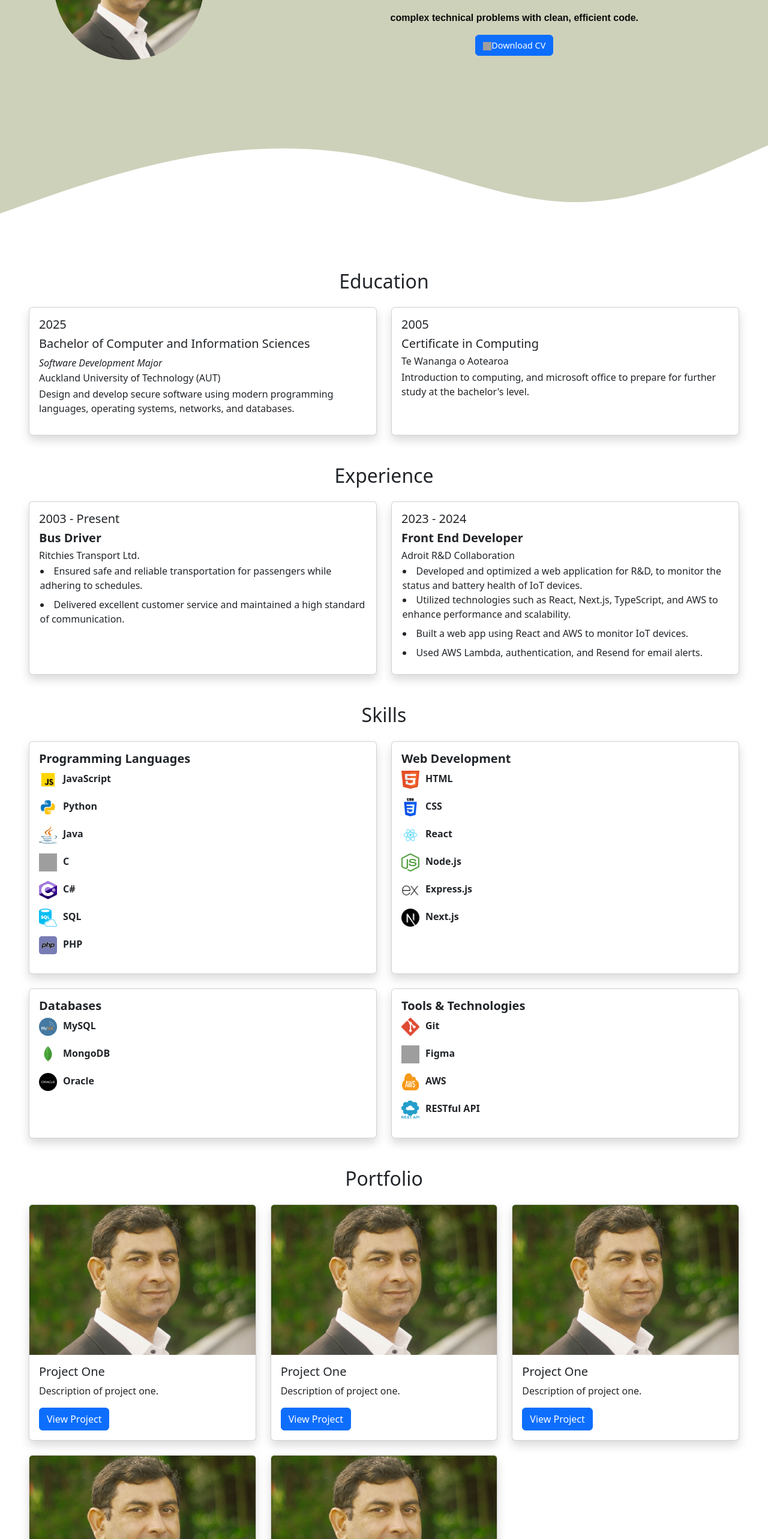
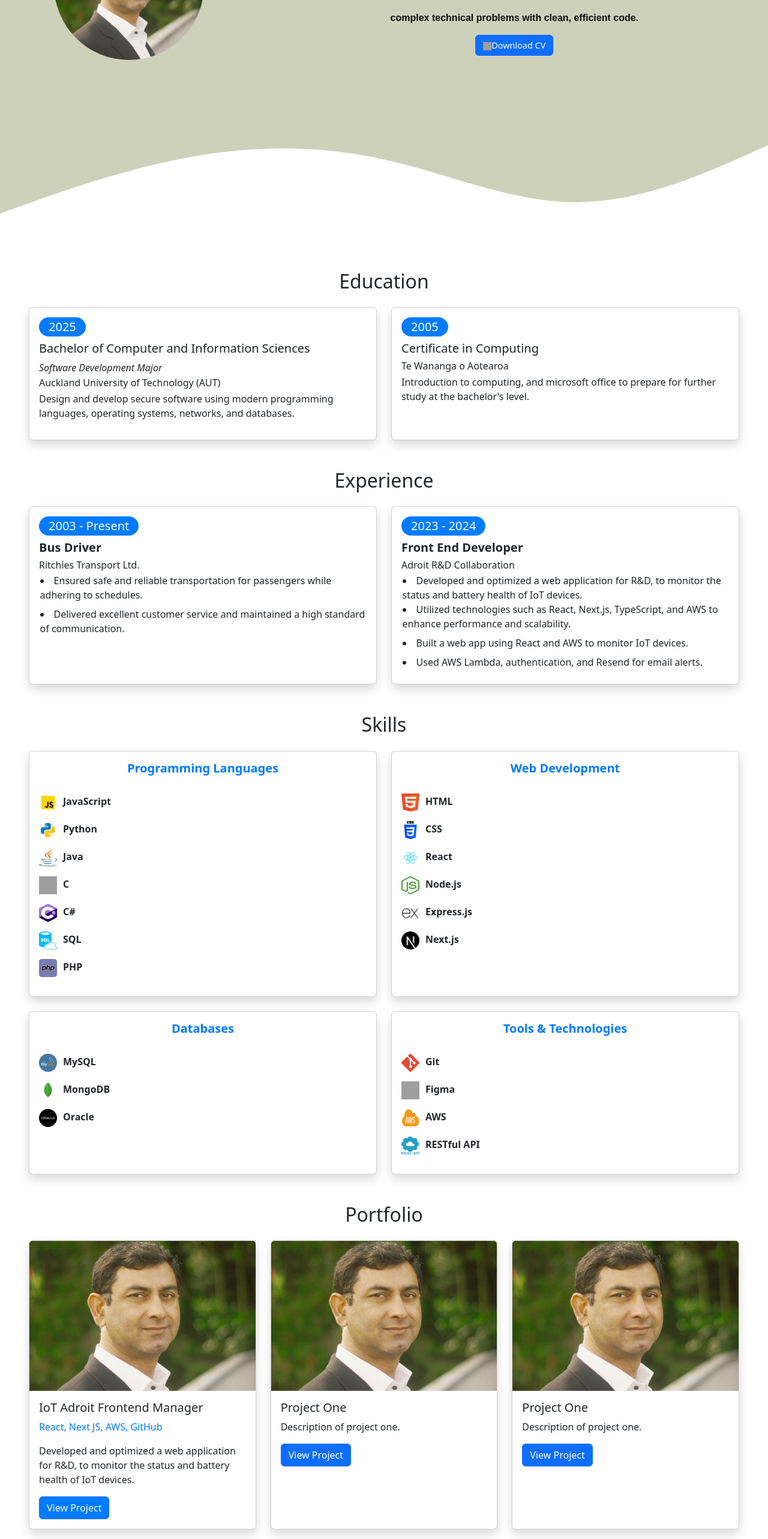
Before and after one commit to munishk686/portfolio, a React (Vite) app in the folder my-react-app/: page / in a window 1280 px wide. Shown: the part 234-2800 px from the top of the page at 60% size. Built offline with nearby package versions, Linux system fonts and the light colour scheme; grey boxes are pictures that could not be loaded; a web font is replaced by a local one.

Commit message:
Updated the font colour

```diff
--- a/my-react-app/src/App.css
+++ b/my-react-app/src/App.css
@@ -31,7 +31,7 @@ color: #0a0a0a; /* Indigo */
   background-color: #ced1ba;
 }
 .text-center{
-  margin-bottom: 50px;
+  margin-bottom: 30px;
 }
 
 .font p {
@@ -80,3 +80,10 @@ li {
 .hover-pop:hover {
   transform: scale(1.05);
 }
+.font-colour {
+  color: #007BFF     ; /* Indigo */
+}
+.btn-custom {
+  background-color: #007BFF;
+  color: white;
+}
--- a/my-react-app/src/pages/Education.jsx
+++ b/my-react-app/src/pages/Education.jsx
@@ -9,7 +9,12 @@ function Education() {
                 <div className="col-md-6">
                     <div className="card h-100 w-100 p-3 shadow">
 
-                        <h5 className="text-start">2025</h5>
+                        <h5 className="text-start">
+                            <span className="text-white px-3 py-1 rounded-pill d-inline-block"
+                                style={{ backgroundColor: "#007BFF" }}>
+                                2025
+                            </span>
+                        </h5>
                         <h5 className="text-start text-wrap" style={{ wordBreak: "break-word" }}>
                             Bachelor of Computer and Information Sciences
                         </h5>
@@ -25,7 +30,12 @@ function Education() {
                 {/* Card 2 */}
                 <div className="col-md-6">
                     <div className="card h-100 w-100 p-3 shadow">
-                        <h5 className="text-start">2005</h5>
+                        <h5 className="text-start">
+                            <span className="text-white px-3 py-1 rounded-pill d-inline-block"
+                                style={{ backgroundColor: "#007BFF" }}>
+                                2005
+                            </span>
+                        </h5>
                         <h5 className="text-start text-wrap" style={{ wordBreak: "break-word" }}>
                             Certificate in Computing
                         </h5>
--- a/my-react-app/src/pages/Experience.jsx
+++ b/my-react-app/src/pages/Experience.jsx
@@ -6,7 +6,13 @@ function Experience() {
                 {/* Card 1 */}
                 <div className="col-md-6">
                     <div className="card h-100 w-100 p-3 shadow">
-                        <h5 className="text-start">2003 - Present</h5>
+                        <h5 className="text-start">
+                            <span className="text-white px-3 py-1 rounded-pill d-inline-block"
+                                style={{ backgroundColor: "#007BFF" }}>
+                                2003 - Present
+                            </span>
+
+                        </h5>
                         <h5 className="text-start text-wrap" style={{ wordBreak: "break-word" }}>
                             <strong>Bus Driver</strong>
                         </h5>
@@ -23,7 +29,12 @@ function Experience() {
                 {/* Card 2 */}
                 <div className="col-md-6">
                     <div className="card h-100 w-100 p-3 shadow">
-                        <h5 className="text-start">2023 - 2024</h5>
+                        <h5 className="text-start">
+                            <span className="text-white px-3 py-1 rounded-pill d-inline-block"
+                                style={{ backgroundColor: "#007BFF" }}>
+                                2023 - 2024
+                            </span>
+                        </h5>
                         <h5 className="text-start text-wrap" style={{ wordBreak: "break-word" }}>
                             <strong>Front End Developer</strong>
                         </h5>
--- a/my-react-app/src/pages/Portfolio.jsx
+++ b/my-react-app/src/pages/Portfolio.jsx
@@ -13,9 +13,11 @@ function Portfolio() {
                             style={{ width: '100%', height: '250px', objectFit: 'cover' }}
                         />
                         <div className="card-body text-start">
-                            <h5 className="card-title">Project One</h5>
-                            <p className="card-text">Description of project one.</p>
-                            <a href="#" className="btn btn-primary">View Project</a>
+                            <h5 className="card-title">IoT Adroit Frontend Manager</h5>
+                            <p className="card-text font-colour">React, Next JS, AWS, GitHub</p>
+                            <p className="card-text">Developed and optimized a web application for R&D,
+to monitor the status and battery health of IoT devices.</p>
+                            <a href="#" className="btn btn-primary btn-custom">View Project</a>
                         </div>
                     </div>
                 </div>
--- a/my-react-app/src/pages/Skills.jsx
+++ b/my-react-app/src/pages/Skills.jsx
@@ -6,7 +6,7 @@ function Skills() {
                 {/* Card 1 */}
                 <div className="col-md-6">
                     <div className="card h-100 w-100 p-3 shadow">
-                        <h5 className="text-start"><strong>Programming Languages</strong></h5>
+                        <h5 className="text-start font-colour text-center"><strong>Programming Languages</strong></h5>
                         <p className="text-start">
                             <img src="/images/javascript.png" alt="JavaScript" style={{ width: '30px', height: '30px', marginRight: '10px' }} />
                             <strong>JavaScript</strong></p>
@@ -34,7 +34,7 @@ function Skills() {
                 {/* Card 2 */}
                 <div className="col-md-6">
                     <div className="card h-100 w-100 p-3 shadow">
-                        <h5 className="text-start"><strong>Web Development</strong></h5>
+                        <h5 className="text-start font-colour text-center"><strong>Web Development</strong></h5>
                         <p className="text-start">
                             <img src="/images/html.png" alt="Html" style={{ width: '30px', height: '30px', marginRight: '10px' }} />
                             <strong>HTML</strong></p>
@@ -59,7 +59,7 @@ function Skills() {
                 {/* Card 3 */}
                 <div className="col-md-6">
                     <div className="card h-100 w-100 p-3 shadow">
-                        <h5 className="text-start"><strong>Databases</strong></h5>
+                        <h5 className="text-start font-colour text-center"><strong>Databases</strong></h5>
                         <p className="text-start">
                             <img src="/images/mysql.png" alt="Mysql" style={{ width: '30px', height: '30px', marginRight: '10px' }} />
                             <strong>MySQL</strong></p>
@@ -75,7 +75,7 @@ function Skills() {
                 {/* Card 4 */}
                 <div className="col-md-6">
                     <div className="card h-100 w-100 p-3 shadow">
-                        <h5 className="text-start"><strong>Tools & Technologies</strong></h5>
+                        <h5 className="text-start font-colour text-center"><strong>Tools & Technologies</strong></h5>
                         <p className="text-start">
                             <img src="/images/git.png" alt="Git" style={{ width: '30px', height: '30px', marginRight: '10px' }} />
                             <strong>Git</strong></p>
```
